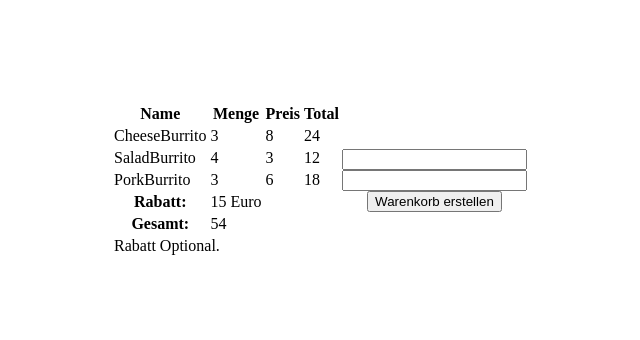
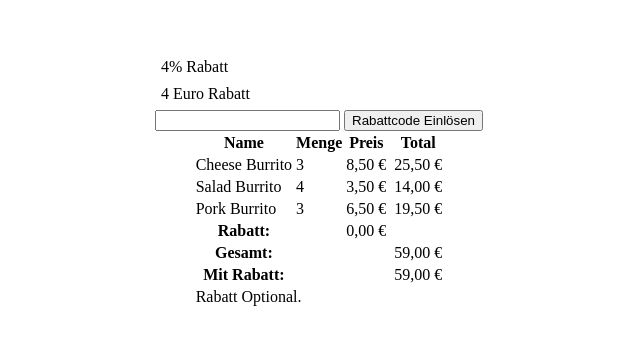
Before and after one commit to PierreRudolph/OOP-Challenge-Burrito-Company, a plain HTML site: page index.html in a window 1280 px wide. Shown: the part 468-808 px from the top of the page, without its empty margins (329-969 px from the left). Drawn offline with Linux system fonts and the light colour scheme.

Commit message:
add some styling, and rabatt functions

```diff
--- a/index.html
+++ b/index.html
@@ -13,31 +13,31 @@
 <body onload="loadPreBuildBasket()">
     <div class="outer-div">
         <div class="shopping-basket">
-            <table id="basket-div">
+            <div class="rabatt-code-div">
+                <span onclick="fillRabattInput('rabattPercent')">4% Rabatt</span>
+                <span onclick="fillRabattInput('rabattEuro')">4 Euro Rabatt</span>
+            </div>
+            <form onsubmit="makeRabatt();return false">
+                <input id="rabatt-input" required>
+                <button type="submit">Rabattcode Einlösen</button>
+            </form>
+            <table>
                 <thead>
                     <th>Name</th>
                     <th>Menge</th>
                     <th>Preis</th>
+                    <th></th>
                     <th>Total</th>
                 </thead>
+                <tbody id="basket-div">
+
+                </tbody>
                 <tfoot id="table-footer">
-                    <tr>
-                        <th>Rabatt:</th>
-                        <td>15 Euro</td>
-                    </tr>
 
                 </tfoot>
             </table>
         </div>
-        <form class="add-product-form" onsubmit="createBasket();return false">
-            <input id="input-name" required>
-            <input id="input-amount" required>
-            <button type="submit">Warenkorb erstellen</button>
-        </form>
-
     </div>
 </body>
 
-
-
 </html>
--- a/script.js
+++ b/script.js
@@ -6,8 +6,6 @@ class Basket {
             this.products.push(newProduct);
         }
     }
-
-
 }
 
 class Product {
@@ -26,67 +24,102 @@ class Product {
         }
     }
 }
+
 let basket = new Basket();
+let rabatt = 0;
+let percent = false;
 let products = [
     {
-        name: 'CheeseBurrito',
+        name: 'Cheese Burrito',
         amount: 3,
-        prize: 8.00
+        prize: 8.50
     },
     {
-        name: 'SaladBurrito',
+        name: 'Salad Burrito',
         amount: 4,
-        prize: 3.00
+        prize: 3.50
     },
     {
-        name: 'PorkBurrito',
+        name: 'Pork Burrito',
         amount: 3,
-        prize: 6.00
+        prize: 6.50
     },
 ]
-function createBasket() {
-    let inputName = document.getElementById('input-name');
-    let inputAmount = document.getElementById('input-amount');
-    let newProduct = new Product(inputName.value, inputAmount.value);
-    basket.products.push(newProduct);
-    //let basket = new Basket(new Product('SalsaBurrito', 3));
-    //basket.products.push(new Product('CheeseBurrito', 5))
-    //basket.products.push(new Product('SalsaBurrito', 3))
-    //basket.products.push(new Product('SaladBurrito', 1))
 
 
-    console.log(basket)
-    clearBasket();
+function createBasket() {
+    clearTableBody();
     loadBasket();
-    //clearFormInputs()
 }
+
+
+function formatNumber(num) {
+    const locals = 'de-De';
+    const options = { style: 'currency', currency: 'EUR' };
+    return new Intl.NumberFormat(locals, options).format(num);
+}
+
 
 function loadBasket() {
     let basketDiv = getHTMLElem('basket-div');
+    clearTableBody();
+    clearTableFooter();
     let totalAmount = 0;
+    let rabattAmount = 0;
+    let rabattPecent = 0;
     basket.products.forEach(element => {
         let prizeSum = element.prize * element.amount;
         basketDiv.innerHTML +=/*html*/`
         <tr>
             <td>${element.name}</td>
             <td>${element.amount}</td>
-           <td>${element.prize}</td>
-            <td>${prizeSum}</td>
+           <td>${formatNumber(element.prize)}</td>
+           <td></td>
+            <td>${formatNumber(prizeSum)}</td>
         </tr>
 
     `;
         totalAmount = totalAmount + prizeSum;
+    });
 
-    });
-    totalPrize(totalAmount);
+    if (!percent) {
+        rabattAmount = totalAmount - rabatt
+    }
+    if (percent) {
+        rabattPecent = totalAmount * rabatt / 100;
+        rabattAmount = totalAmount - rabattPecent;
+    }
+    innerHTMLTotalPrize(totalAmount, rabattAmount);
 }
 
-function totalPrize(totalAmount) {
+
+function innerHTMLTotalPrize(totalAmount, rabattAmount) {
     let tableFooter = getHTMLElem('table-footer');
+    if (!percent) {
+        rabatt = formatNumber(rabatt);
+    } else {
+        rabatt = rabatt + '%';
+    }
     tableFooter.innerHTML +=/*html*/`
     <tr>
+        <th>Rabatt:</th>
+        <td></td>
+        <td>${rabatt}</td>
+        <td></td>
+    </tr>
+    <tr>
         <th>Gesamt:</th>
-        <td>${totalAmount}</td>
+        <td></td>
+        <td></td>
+        <td></td>
+        <td>${formatNumber(totalAmount)}</td>
+    </tr>
+    <tr>
+        <th>Mit Rabatt:</th>
+        <td></td>
+        <td></td>
+        <td></td>
+        <td>${formatNumber(rabattAmount)}</td>
     </tr>
     <tr>
         <td colspan="3">Rabatt Optional.</td>
@@ -94,7 +127,26 @@ function totalPrize(totalAmount) {
 `;
 }
 
+
+function makeRabatt() {
+    let rabattInput = getHTMLElem('rabatt-input');
+    if (rabattInput.value == 'rabattEuro') {
+        rabatt = 4;
+        percent = false;
+    }
+
+    if (rabattInput.value == 'rabattPercent') {
+        rabatt = 4;
+        percent = true;
+    }
+    clearRabattInput();
+    loadBasket();
+}
+
+
+
 function loadPreBuildBasket() {
+    //clearBasket();
     products.forEach((product) => {
         let newProduct = new Product(product.name, product.amount, product.prize);
         basket.products.push(newProduct)
@@ -102,17 +154,24 @@ function loadPreBuildBasket() {
     loadBasket();
 }
 
-function clearFormInputs() {
-    let inputName = getHTMLElem('input-name');
-    let inputAmount = getHTMLElem('input-amount');
-    inputAmount.value = '';
-    inputName.value = '';
+function fillRabattInput(rabattCode) {
+    getHTMLElem('rabatt-input').value = rabattCode;
 }
 
-function clearBasket() {
+function clearRabattInput() {
+    let rabattInput = getHTMLElem('rabatt-input');
+    rabattInput.value = "";
+}
+
+function clearTableBody() {
     let basketDiv = getHTMLElem('basket-div');
     basketDiv.innerHTML = "";
 }
+function clearTableFooter() {
+    let tableFooter = getHTMLElem('table-footer');
+    tableFooter.innerHTML = "";
+}
+
 
 function getHTMLElem(id) {
     let elem = document.getElementById(`${id}`);
--- a/style.css
+++ b/style.css
@@ -22,3 +22,22 @@ body {
     align-items: center;
     flex-direction: column;
 }
+
+.rabatt-code-div {
+    width: 100%;
+    padding: 5px 0px;
+    display: flex;
+    flex-direction: column;
+    gap: 5px;
+}
+
+.rabatt-code-div span {
+    padding: 2px 6px;
+    border-radius: 3px;
+    cursor: pointer;
+    width: fit-content;
+}
+
+.rabatt-code-div span:hover {
+    background-color: lightgrey;
+}
```
